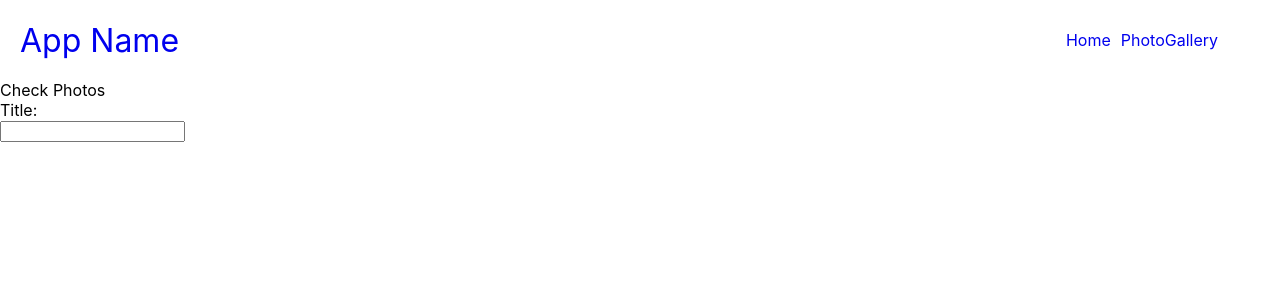
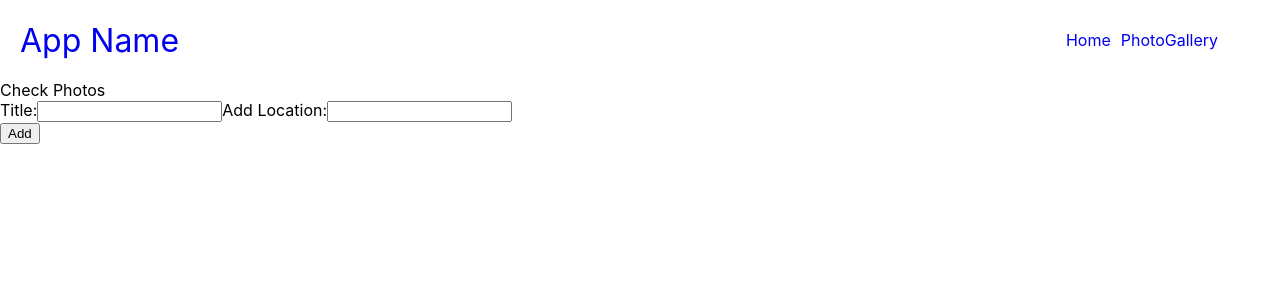
Before and after one commit to bea94k/pwa-demo, a React (Create React App) app: page /gallery in a window 1280 px wide. Shown: the top 300 px of the page. Built offline with nearby package versions, Linux system fonts and the light colour scheme.

Commit message:
Created form

```diff
--- /dev/null
+++ b/src/AddOns/AddOns.css
@@ -0,0 +1,3 @@
+.add-wrapper{
+    display:flex;
+}
--- /dev/null
+++ b/src/AddOns/AddOns.js
@@ -0,0 +1,38 @@
+import React,{useState} from 'react';
+import "./AddOns.css";
+
+const Title =()=> {
+    const [title,setTitle]= useState("")
+
+    const handleSubmit=(e)=>{
+   e.preventDefault();
+        alert("Sumbitted: " + title)
+    }
+
+    const handleTitleChange = (e)=> {
+        setTitle(e.target.value)
+    }
+    return (
+        <div>
+        <form onSubmit= {handleSubmit}>
+        <div className="add-wrapper">
+        <label>
+           Title:
+           </label>
+           <div>
+           <input type="text" value = {title} onChange={handleTitleChange}/>
+           </div>
+           <label>
+           Add Location:
+           </label>
+           <div>
+           <input type="text" />
+           </div>
+           </div>
+           <button>Add</button>
+        </form>
+        </div>
+    )
+}
+
+export default Title
--- a/src/Routers.js
+++ b/src/Routers.js
@@ -3,7 +3,7 @@ import { Switch, BrowserRouter, Route} from "react-router-dom";
 import App from './App';
 import Home from "./Home/Home";
 import PhotoGallery from "./PhotoGallery/PhotoGallery";
-import Title from "./Title/Title";
+import AddOns from "./AddOns/AddOns";
 
 
 
@@ -15,7 +15,7 @@ const Routers = () => {
             <Route exact path="/" component={Home}/>
             <Route exact path="/gallery" component={PhotoGallery}/>
         </Switch>
-              <Title/>
+          <AddOns/>
         </BrowserRouter>
 
     )
--- a/src/Title/Title.js
+++ /dev/null
@@ -1,16 +0,0 @@
-import React from 'react'
-
-const Title =()=> {
-    return (
-        <div>
-        <label>
-           Title:
-           </label>
-           <div>
-           <input type="text" />
-           </div>
-        </div>
-    )
-}
-
-export default Title
```
Also changed, not shown: src/AddLocation/AddLocation.js (deleted, +0 -11 lines).
